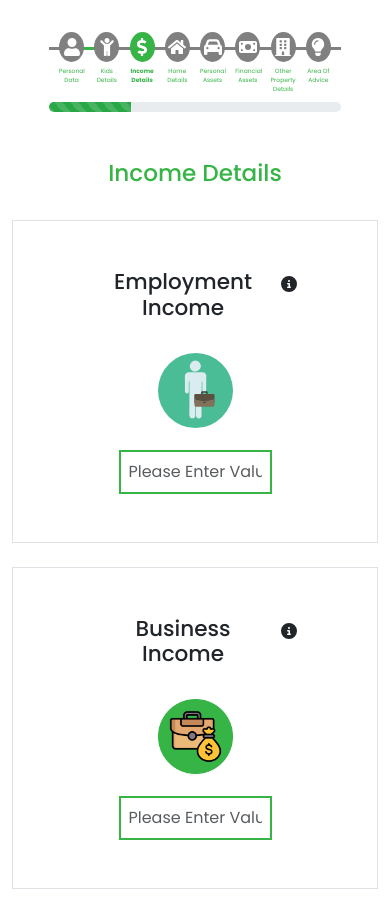
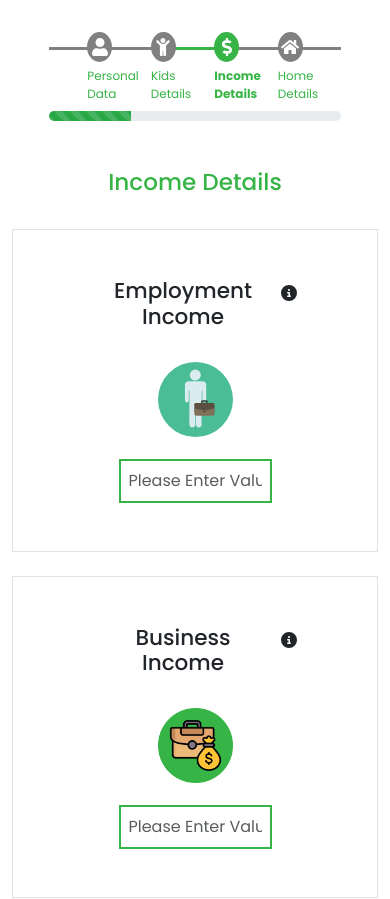
Before and after one commit to Komail003/pre-assessment-calculator, a Next.js app: page /IncomeDetails in a window 390 px wide. Shown: the top 899 px of the page. Built offline with nearby package versions, Linux system fonts and the light colour scheme.

Commit message:
top spacing

```diff
--- a/src/app/Components/NavigationBar/NavigationBar.jsx
+++ b/src/app/Components/NavigationBar/NavigationBar.jsx
@@ -1,5 +1,5 @@
 import Link from "next/link";
-import React from "react";
+import React, { useEffect, useState } from "react";
 import {
   FaUser,
   FaChild,
@@ -9,54 +9,74 @@ import {
   FaBuilding,
   FaClipboardList,
   FaLightbulb,
+  FaCar,
+  FaMoneyBill,
 } from "react-icons/fa";
-import { FaBuildingFlag, FaCar, FaCashRegister, FaMoneyBill } from "react-icons/fa6";
-// import './NavigationBar.css'; // Ensure CSS is imported
+
+// Define your steps
+const steps0 = [
+  { path: "/PersonalData", label: "Personal Data", icon: <FaUser size={18} /> },
+  { path: "/KidsDetails", label: "Kids Details", icon: <FaChild size={18} /> },
+  { path: "/IncomeDetails", label: "Income Details", icon: <FaDollarSign size={18} /> },
+  { path: "/HomeDetails", label: "Home Details", icon: <FaHome size={18} /> },
+  { path: "/PersonalAssets", label: "Personal Assets", icon: <FaCar size={18} /> },
+  { path: "/FinancialAssets", label: "Financial Assets", icon: <FaMoneyBill size={18} /> },
+  { path: "/OtherPropertyDetails", label: "Other Property Details", icon: <FaBuilding size={18} /> },
+  { path: "/AreaOfAdvice", label: "Area Of Advice", icon: <FaLightbulb size={18} /> },
+];
+
+const steps = [
+  { path: "/PersonalData", label: "Personal Data", icon: <FaUser size={18} /> },
+  { path: "/KidsDetails", label: "Kids Details", icon: <FaChild size={18} /> },
+  { path: "/IncomeDetails", label: "Income Details", icon: <FaDollarSign size={18} /> },
+  { path: "/HomeDetails", label: "Home Details", icon: <FaHome size={18} /> },
+];
+
+const steps2 = [
+  { path: "/PersonalAssets", label: "Personal Assets", icon: <FaCar size={18} /> },
+  { path: "/FinancialAssets", label: "Financial Assets", icon: <FaMoneyBill size={18} /> },
+  { path: "/OtherPropertyDetails", label: "Other Property Details", icon: <FaBuilding size={18} /> },
+  { path: "/AreaOfAdvice", label: "Area Of Advice", icon: <FaLightbulb size={18} /> },
+];
 
 const NavigationBar = ({ currentPath }) => {
-  const steps = [
-    {
-      path: "/PersonalData",
-      label: "Personal Data",
-      icon: <FaUser size={18} />,
-    },
-    {
-      path: "/KidsDetails",
-      label: "Kids Details",
-      icon: <FaChild size={18} />,
-    },
-    {
-      path: "/IncomeDetails",
-      label: "Income Details",
-      icon: <FaDollarSign size={18} />,
-    },
-    { path: "/HomeDetails", label: "Home Details", icon: <FaHome size={18} /> },
-    {
-      path: "/PersonalAssets",
-      label: "Personal Assets",
-      icon: <FaCar size={18} />,
-    },
-    {
-      path: "/FinancialAssets",
-      label: "Financial Assets",
-      icon: <FaMoneyBill size={18} />,
-    },
-    {
-      path: "/OtherPropertyDetails",
-      label: "Other Property Details",
-      icon: <FaBuilding size={18} />,
-    },
-    {
-      path: "/AreaOfAdvice",
-      label: "Area Of Advice",
-      icon: <FaLightbulb size={18} />,
-    },
-  ];
+  const [isMobile, setIsMobile] = useState(false);
+
+  // Effect to detect screen size
+  useEffect(() => {
+    const handleResize = () => {
+      setIsMobile(window.innerWidth <= 600); // Mobile if screen width is 768px or less
+    };
+
+    // Set initial value
+    handleResize();
+
+    // Listen for window resize events
+    window.addEventListener("resize", handleResize);
+
+    // Cleanup on component unmount
+    return () => window.removeEventListener("resize", handleResize);
+  }, []);
+
+  // Determine which steps to render based on screen size
+  const getStepsToRender = () => {
+    if (!isMobile) {
+      return steps0; // Large screens
+    }
+    if(currentPath=="/PersonalAssets"){
+      return steps2; // Mobile screen (steps2)
+    }else{
+      return steps; // Mobile screen (steps)
+
+    }
+  };
+
+  const stepsToRender = getStepsToRender();
 
   return (
     <div className="navigation-bar d-flex justify-content-center">
       <ul className="nav d-flex justify-content-center">
-        {steps.map((step, index) => (
+        {stepsToRender.map((step, index) => (
           <li
             key={index}
             className={`nav-item${currentPath === step.path ? " active" : ""}`}
--- a/src/app/Components/PersonalData.jsx
+++ b/src/app/Components/PersonalData.jsx
@@ -213,12 +213,12 @@ function PersonalData(props) {
           return (
             <Form>
               <div className="row">
-                <h2 className="Green fw-bold text-center mt-5">
+                <h2 className="Green fw-bold text-center mt-0 mt-md-5">
                   {/* ___________________ */}
                 </h2>
 
                 <div className="col-md-4 mt-3"></div>
-                <div className="col-md-4 mt-3 text-center">
+                <div className="col-md-4 mt-0 mt-sm-3 text-center">
                   <span className="fw-bold h5 ">Client </span>
                   <SingleIcon width={"20px"} className="mb-1" />
                 </div>
--- a/src/app/globals.css
+++ b/src/app/globals.css
@@ -358,6 +358,7 @@ a.nav-link{
     height: 30px !important; /* Adjust size as needed */
     display: flex;
     align-items: center; /* Center vertically */
+
     justify-content: center; /* Center horizontally */
     border-radius: 50%;
     background-color: gray; /* Default background color */
@@ -371,6 +372,7 @@ a.nav-link{
     top: 15px;
     /* transform: translateX(-50%); */
     width: 650%;
+
     z-index: -999;
     height: 3px;
     background-color: transparent;
@@ -404,7 +406,7 @@ a.nav-link{
    .nav-link{
     padding-left: 0 !important;
     padding-right: 0 !important;
-    font-size: 6px !important;
+    font-size: 12px !important;
     width:25px !important;
   }
 }
@@ -424,7 +426,7 @@ a.nav-link{
   .nav-link{
     padding-left: 0 !important;
     padding-right: 0 !important;
-    font-size: 6px !important;
+    font-size: 9px !important;
     width:25px !important;
   }
   .navigation-bar .icon {
```
Lines whose indentation alone changed are shown as unchanged.
